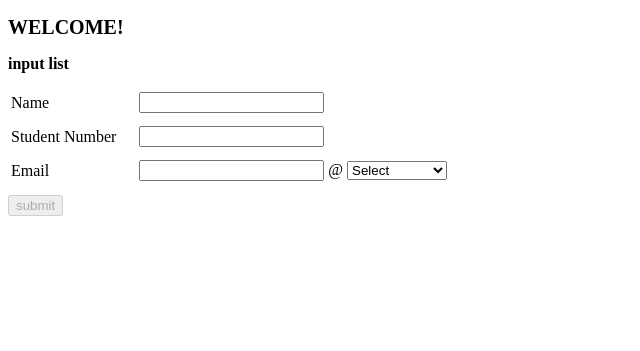
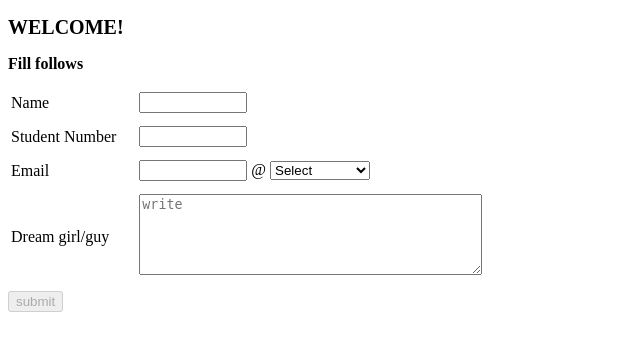
Before and after one commit to CSID-DGU/2025-1-OSSPrac-nux-04, a Flask app: template flask1/templates/input.html in a window 1280 px wide. Shown: the top 351 px of the page, without its empty margins (0-640 px from the left). Run offline with Flask 3, Linux system fonts and the light colour scheme; the template is opened without the code that fills it, so the values that code supplies are empty.

Commit message:
add dream

```diff
--- a/flask1/ex3.py
+++ b/flask1/ex3.py
@@ -13,6 +13,7 @@ def result() :
         result['Name'] = request.form.get('name')
         result['StuedentNumber'] = request.form.get('StudentNumber')
         result['Email'] = request.form.get('Full-email')
+        result['Dream girl/guy'] = request.form.get('Dream')
         # result['language'] = request.form.getlist('languages')
         # result['languages'] = ','.join(result['languages'])
         # return render_template('result.html',result=result)
--- a/flask1/templates/input.html
+++ b/flask1/templates/input.html
@@ -10,12 +10,15 @@
             padding-right: 20px;
             padding-bottom : 10px;
         }
+        input{
+            width: 100px;
+        }
     </style>
     <body>
         <p><t>WELCOME!</t></p>
-        <p style = "font-weight: bold">input list</p>
+        <p style = "font-weight: bold">Fill follows</p>
 
-        <form action="/result" method="POST" onsubmit="combineEmail()">
+        <form action="/result" method="POST" onsubmit="combineAndValidateEmail()">
             <table>
                 <tr>
                     <td><label for="name">Name</label></td>
@@ -43,7 +46,10 @@
 
                     </td>
                 </tr>
-                <tr>
+                    <td><label for="Dream">Dream girl/guy</label></td>
+                    <td>
+                        <textarea name="Dream" cols="40" rows="5" placeholder="write" required></textarea>
+                    </td>
                 </tr>
             </table>
 
@@ -60,8 +66,20 @@
                 }
             });
 
+            function combineAndValidateEmail(){
+                combineEmail();
+                const email = document.getElementById("Full-email").value;
+                const emailRegex = /^[a-zA-Z0-9._%+-]+@[a-zA-Z0-9.-]+\.[a-zA-Z]{2,}$/;
+                if(!emailRegex.test(email)){
+                    alert("Unvalid Email");
+                    event.preventDefault();
+                    return false;
+                }
+                return true;
+            }
+
             function checkInputs(){
-                const inputs = document.querySelectorAll("input[required], select[required]");
+                const inputs = document.querySelectorAll("input[required], select[required], textarea[required]");
                 const submitBtn = document.getElementById("submit-btn");
                 const domainSelect = document.getElementById("Email-domain");
                 const customDomain = document.getElementById("custom-domain");
@@ -82,7 +100,7 @@
                 submitBtn.disabled = !allFilled;
             }
 
-            document.querySelectorAll("input, select").forEach(input =>{
+            document.querySelectorAll("input, select, textarea").forEach(input =>{
                 input.addEventListener("input", checkInputs);
             })
             document.getElementById("Email-domain").addEventListener("change",checkInputs);
```
Also changed, not shown: flask1/templates/result.html (+5 -5 lines).
